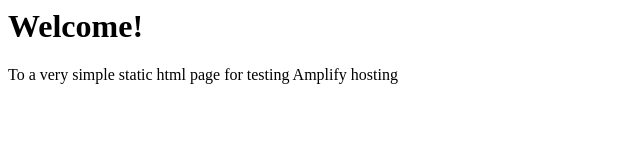
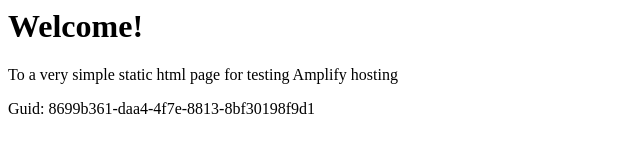
Before and after one commit to aws-aemilia-dub/Github-PR-Commit-Integration-Test-DoNotTouch-v1-preprod-eu-west-1, a website: page src/index.html in a window 1280 px wide. Shown: the whole page, without its empty margins (0-640 px from the left). Drawn offline with Linux system fonts and the light colour scheme.

Commit message:
commit from integ tests

```diff
--- a/src/index.html
+++ b/src/index.html
@@ -1,3 +1,5 @@
+
+
 <html lang="en">
 
 <head>
@@ -10,6 +12,6 @@
 <body>
     <h1>Welcome!</h1>
     <p>To a very simple static html page for testing Amplify hosting</p>
-</body>
+    <p>Guid: 8699b361-daa4-4f7e-8813-8bf30198f9d1</p></body>
 
 </html>
```
